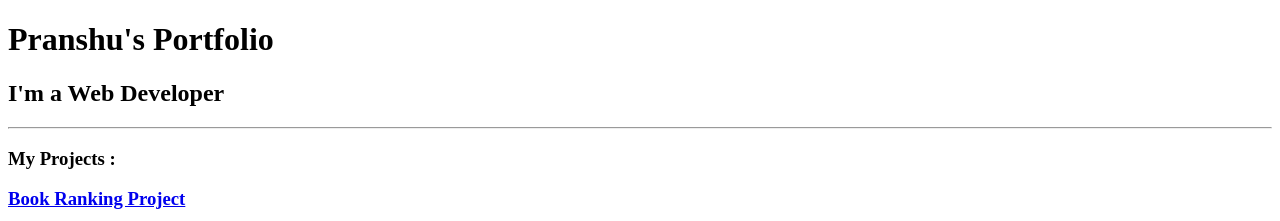
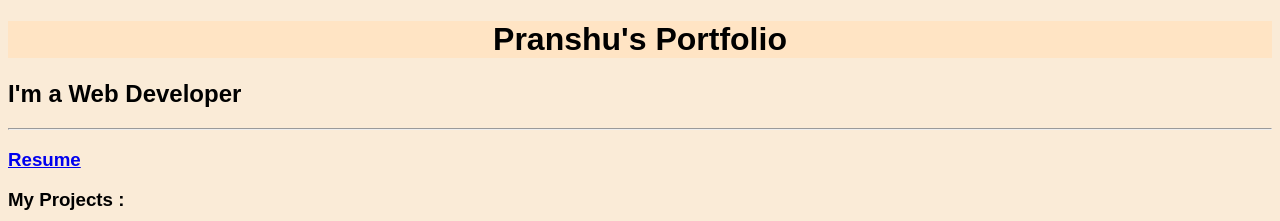
Before and after one commit to Im-Pranshu/Dummy_Portfolio, a plain HTML site: page index.html in a window 1280 px wide. Shown: the top 221 px of the page. Drawn offline with Linux system fonts and the light colour scheme.

Commit message:
Add files via upload

```diff
--- a/index.html
+++ b/index.html
@@ -3,6 +3,16 @@
     <head>
         <meta charset="UTF-8">
         <title>Portfolio</title>
+        <style>
+            html{
+                background-color: antiquewhite;
+                font-family: sans-serif;
+            }
+            h1{
+                text-align: center;
+                background-color: bisque;
+            }
+        </style>
     </head>
 
     <body>
@@ -12,6 +22,11 @@
 
         <!-- Adding Horizontal Ruler -->
         <hr>
+
+        <!-- Resume -->
+        <h3>
+            <a href="./public/resume.html">Resume</a>
+        </h3>
 
         <!-- My Projects are mentioned below -->
         <h3>My Projects : </h3>
```
